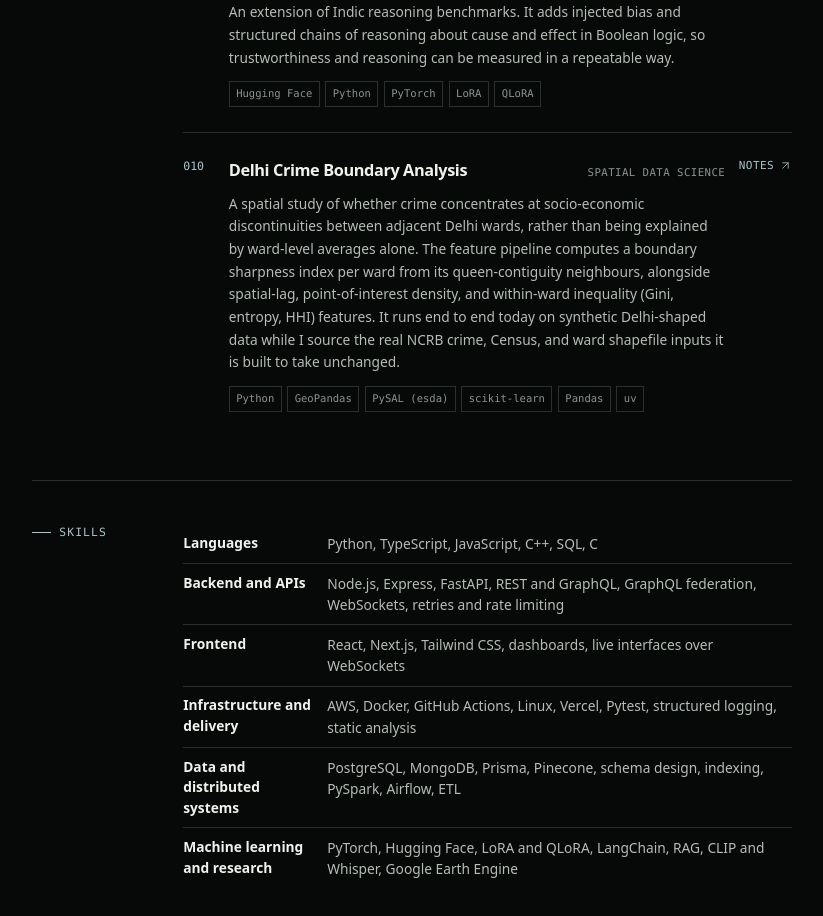
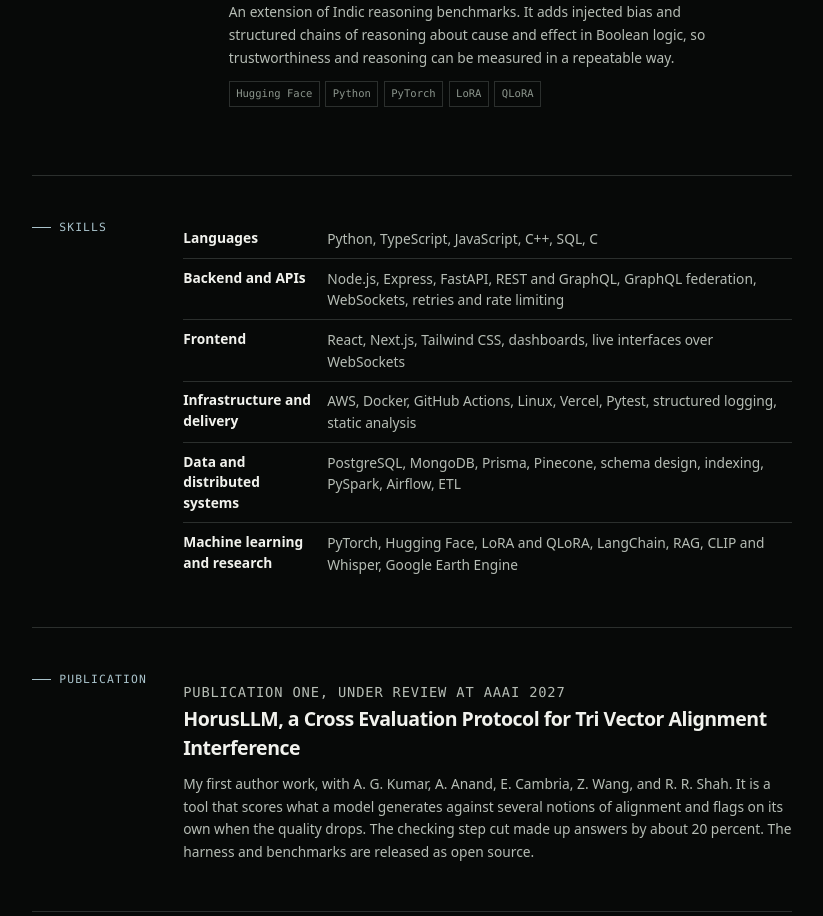
Before and after one commit to riju-talk/portfolio, a Next.js app: page / in a window 1280 px wide. Shown: the part 4920-5836 px from the top of the page, without its empty margins (228-1051 px from the left). Built offline with nearby package versions, Linux system fonts and the light colour scheme.

Commit message:
Remove Delhi Crime Boundary Analysis project
Co-Authored-By: Claude Sonnet 5 <noreply@anthropic.com>
Claude-Session: https://claude.ai/code/session_01VTYz4STzaNMCtQahsxzfNu

```diff
--- a/src/data/portfolio-data.js
+++ b/src/data/portfolio-data.js
@@ -172,17 +172,6 @@ export const projects = [
     resource: "https://github.com/riju-talk/Quench-plus-plus/blob/main/README.md",
     featured: true,
   },
-  {
-    title: "Delhi Crime Boundary Analysis",
-    description:
-      "A spatial study of whether crime concentrates at socio-economic discontinuities between adjacent Delhi wards, rather than being explained by ward-level averages alone. The feature pipeline computes a boundary sharpness index per ward from its queen-contiguity neighbours, alongside spatial-lag, point-of-interest density, and within-ward inequality (Gini, entropy, HHI) features. It runs end to end today on synthetic Delhi-shaped data while I source the real NCRB crime, Census, and ward shapefile inputs it is built to take unchanged.",
-    tech: ["Python", "GeoPandas", "PySAL (esda)", "scikit-learn", "Pandas", "uv"],
-    github: "https://github.com/riju-talk/socio-economic-crime-study",
-    live: "",
-    type: "Spatial data science",
-    resource: "https://github.com/riju-talk/socio-economic-crime-study/blob/main/README.md",
-    featured: true,
-  },
 ];
 
 export const experience = [
```
